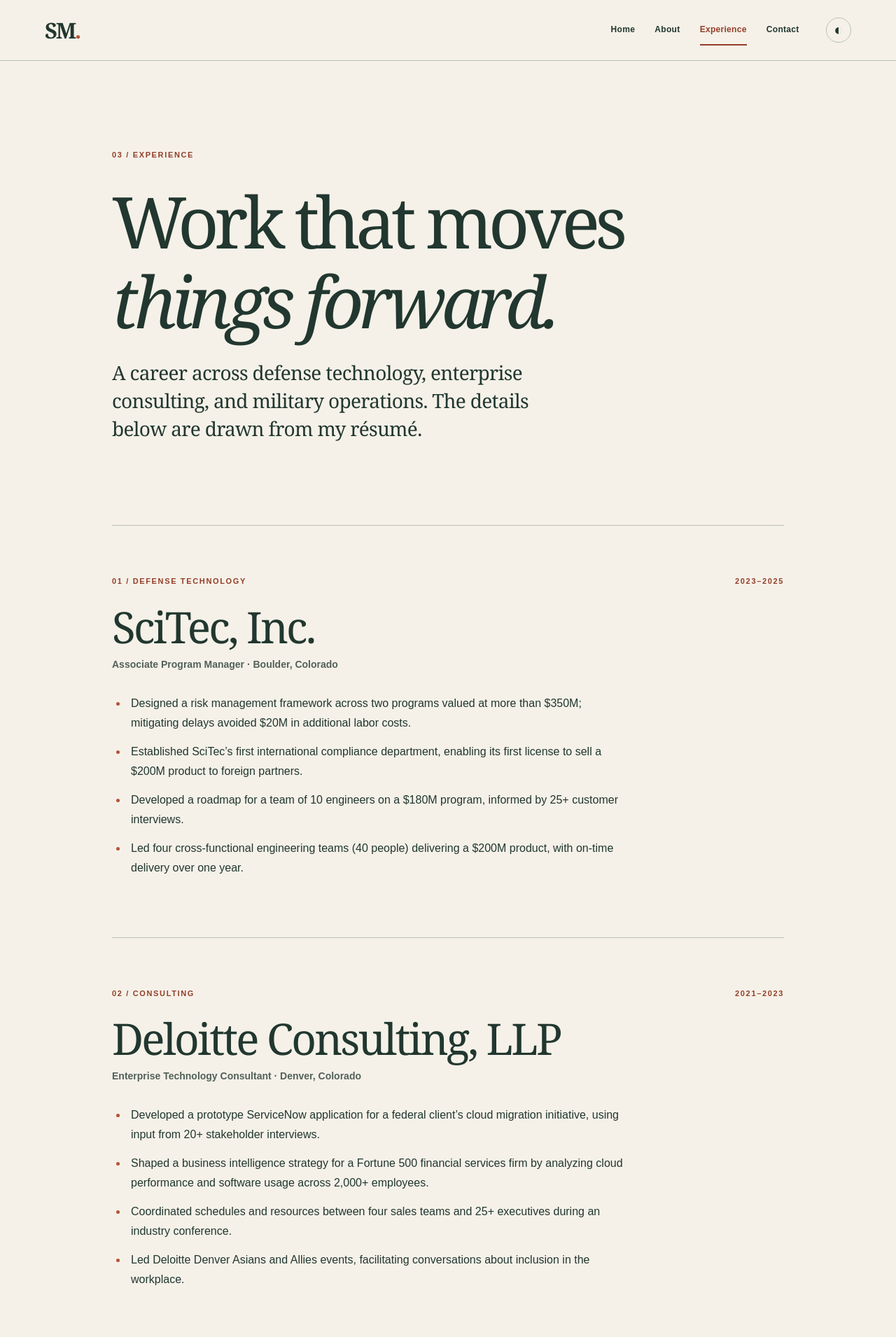
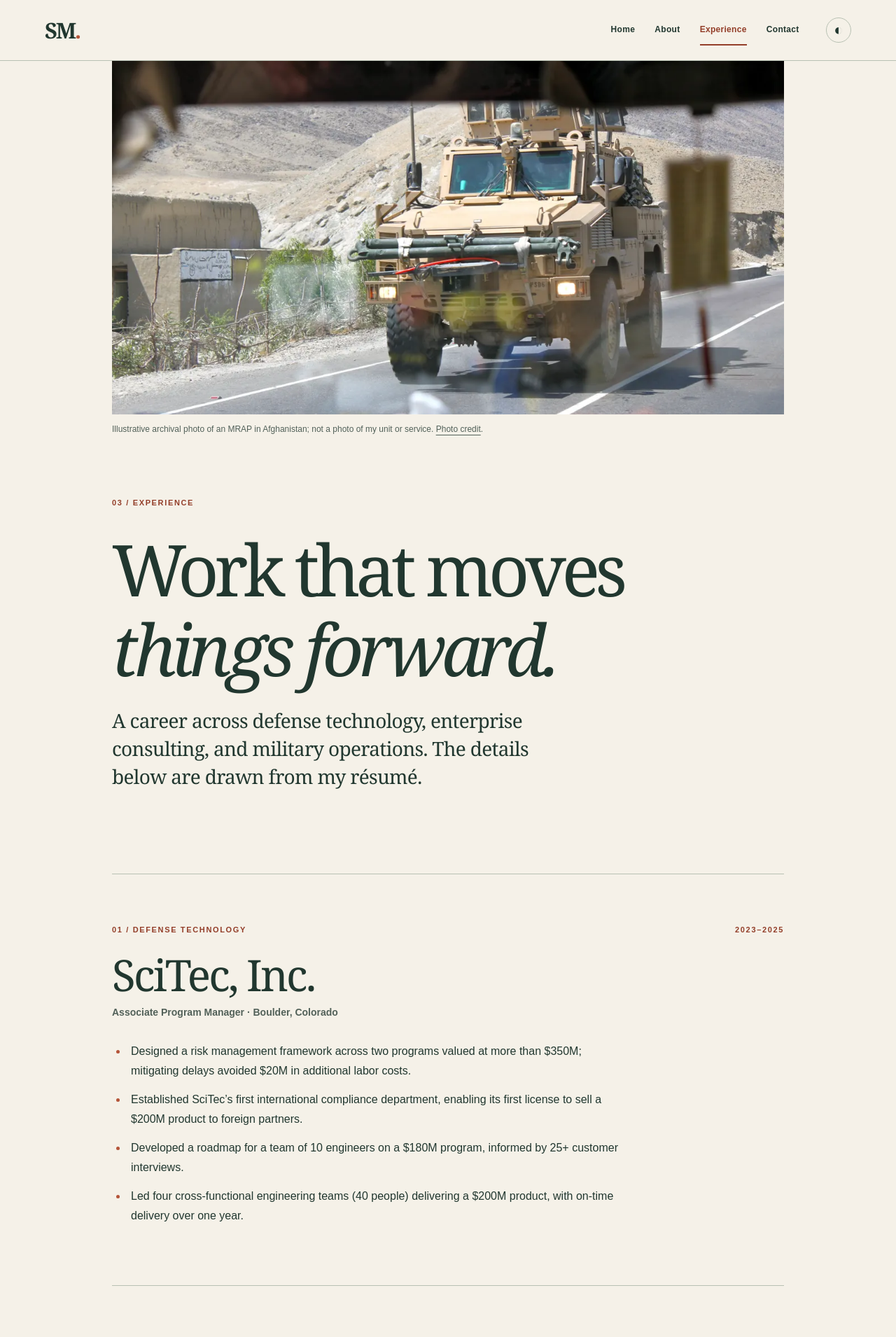
Before and after one commit to smckee12/smckee12.github.io, a Jekyll site: the page built from experience.md, in a window 1280 px wide. Shown: the top 1910 px of the page at 70% size. Built offline with Jekyll 4.4.1, drawn with Linux system fonts in a browser that asks for light colours; some of the changed text lies outside the part shown.

Commit message:
Reordered the picture order

```diff
--- a/assets/css/style.css
+++ b/assets/css/style.css
@@ -72,7 +72,7 @@ em { font-weight: 400; }
 .section-kicker { color: var(--accent-strong); }
 .eyebrow-star { color: var(--accent); margin-left: 10px; font-size: 20px; vertical-align: middle; }
 
-.hero { position: relative; min-height: 660px; padding: clamp(95px, 12vw, 155px) 0 112px; }
+.hero { position: relative; min-height: 660px; padding: clamp(60px, 8vw, 105px) 0 112px; }
 .eyebrow { display: flex; align-items: center; gap: 11px; }
 .eyebrow-line { width: 28px; height: 1px; background: var(--accent); }
 .hero h1 { font-size: clamp(68px, 11vw, 144px); letter-spacing: -.07em; margin: 31px 0 24px; max-width: 850px; }
@@ -103,7 +103,7 @@ em { font-weight: 400; }
 .photo-frame { position: relative; background: #557266; aspect-ratio: 1.9; overflow: hidden; }
 .photo-frame img, .editorial-photo img, .role-photo img { width: 100%; height: 100%; object-fit: cover; }
 .photo-index { position: absolute; bottom: 18px; right: 18px; background: #f5f1e8; color: #21372f; padding: 10px 12px; }
-.story-copy { padding: clamp(34px, 6vw, 74px); border: 1px solid var(--rule); border-top: 0; }
+.story-copy { padding: clamp(34px, 6vw, 74px); border: 1px solid var(--rule); }
 .story-copy .inline-arrow { display: inline-block; margin-top: 12px; }
 .closing-card { position: relative; overflow: hidden; background: var(--dark); color: var(--dark-ink); padding: clamp(38px, 7vw, 80px); margin: 0 0 130px; }
 .closing-card .section-kicker { color: var(--dark-ink); opacity: .8; }
@@ -114,12 +114,14 @@ em { font-weight: 400; }
 
 .interior { padding-bottom: 120px; }
 .page-intro { padding: clamp(78px, 10vw, 120px) 0 clamp(58px, 8vw, 90px); }
+.photo-first .page-intro { padding-top: clamp(38px, 6vw, 70px); }
 .page-intro h1 { font-size: clamp(58px, 8vw, 102px); margin: 26px 0; max-width: 850px; letter-spacing: -.065em; }
 .page-lede { max-width: 650px; font: 400 clamp(20px, 2.5vw, 28px)/1.42 var(--serif); letter-spacing: -.025em; }
 .about-statement { border-top: 1px solid var(--rule); padding: 48px 0 65px; }
 .about-statement h2 { font-size: clamp(40px, 5vw, 62px); margin: 22px 0; }
 .about-statement p { max-width: 720px; color: var(--muted); font-size: 16px; line-height: 1.85; }
 .editorial-photo { margin: 0 0 60px; }
+.photo-first > .editorial-photo { margin-bottom: 0; }
 .editorial-photo img { aspect-ratio: 1.9; background: #657667; }
 figcaption { padding: 12px 0; color: var(--muted); font-size: 12px; line-height: 1.5; }
 .about-grid { display: grid; gap: 16px; }
@@ -140,6 +142,7 @@ figcaption { padding: 12px 0; color: var(--muted); font-size: 12px; line-height:
 .role-card li { padding: 0 0 13px 5px; line-height: 1.75; }
 .role-card li::marker { color: var(--accent); }
 .role-photo { margin: 0; padding: 42px 0 12px; border-bottom: 1px solid var(--rule); }
+.photo-first > .role-photo { padding: 0; border: 0; }
 .role-photo img { aspect-ratio: 1.9; background: #657667; }
 .contact-page { min-height: 75vh; }
 .contact-options { border-top: 1px solid var(--rule); }
@@ -166,7 +169,7 @@ figcaption { padding: 12px 0; color: var(--muted); font-size: 12px; line-height:
   .nav-list a { font-size: 11px; padding: 8px 0; }
   .theme-toggle { grid-row: 1; grid-column: 2; }
   .page-shell { width: min(100% - 40px, 960px); }
-  .hero { min-height: 610px; padding-top: 103px; }
+  .hero { min-height: 610px; padding-top: 60px; }
   .hero h1 { font-size: clamp(58px, 15vw, 84px); }
   .hero-lede { font-size: 22px; }
   .intro-band, .chapter, .image-story { margin-bottom: 82px; }
--- a/experience.md
+++ b/experience.md
@@ -5,7 +5,11 @@ description: Sean McKee's work in defense technology, consulting, and the U.S. A
 permalink: /experience/
 ---
 
-<div class="page-shell interior">
+<div class="page-shell interior photo-first">
+  <figure class="role-photo">
+    <img src="{{ '/assets/images/mrap.webp' | relative_url }}" alt="An MRAP mine-resistant vehicle photographed in Afghanistan" width="1200" height="750" fetchpriority="high">
+    <figcaption>Illustrative archival photo of an MRAP in Afghanistan; not a photo of my unit or service. <a href="{{ '/licenses/' | relative_url }}">Photo credit</a>.</figcaption>
+  </figure>
   <div class="page-intro">
     <span class="section-kicker">03 / EXPERIENCE</span>
     <h1>Work that moves <em>things forward.</em></h1>
@@ -43,11 +47,6 @@ Enterprise Technology Consultant · Denver, Colorado
 
 </article>
 
-    <figure class="role-photo">
-      <img src="{{ '/assets/images/mrap.webp' | relative_url }}" alt="An MRAP mine-resistant vehicle photographed in Afghanistan" width="1200" height="750" loading="lazy">
-      <figcaption>Illustrative archival photo of an MRAP in Afghanistan; not a photo of my unit or service. <a href="{{ '/licenses/' | relative_url }}">Photo credit</a>.</figcaption>
-    </figure>
-
 <article class="role-card" markdown="1">
 <div class="role-meta"><span>03 / MILITARY SERVICE</span><span>2016–2021</span></div>
 
```
Also changed, not shown: about.md (+5 -6 lines), index.md (+4 -4 lines).
